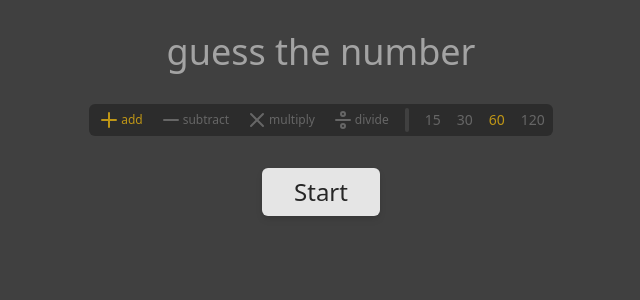
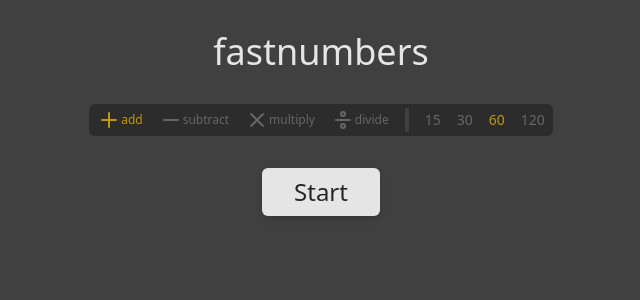
Before and after one commit to codeanish/guess-the-number, a React (Vite) app: page / in a window 1280 px wide. Shown: the top 300 px of the page, without its empty margins (319-959 px from the left). Built offline with nearby package versions, Linux system fonts and the light colour scheme.

Commit message:
Fixing bug and updating readme

```diff
--- a/index.html
+++ b/index.html
@@ -4,7 +4,7 @@
     <meta charset="UTF-8" />
     <link rel="icon" type="image/png" href="/icon.png" />
     <meta name="viewport" content="width=device-width, initial-scale=1.0" />
-    <title>Fast Numbers</title>
+    <title>Fastnumbers</title>
   </head>
   <body>
     <div id="root"></div>
--- a/src/App.tsx
+++ b/src/App.tsx
@@ -172,6 +172,8 @@ function App() {
     setFirstTime(false)
     setSecondsRemaining(selectedTime)
     setScore(0)
+    setCorrectAnswers(0)
+    setIncorrectAnswers(0)
     let operation = GetRandomOperation()
     setOperation(operation)
     GetQuestionNumbers(operation)
@@ -186,7 +188,7 @@ function App() {
 
   return (
     <div className="flex flex-col items-center bg-neutral-700 h-screen space-y-8">
-      <h1 className="self-center text-4xl pt-8 text-neutral-400">guess the number</h1>
+      <h1 className="self-center text-4xl pt-8 text-neutral-200">fastnumbers</h1>
       <ConfiguratorBar selectedTime={selectedTime} setSelectedTime={setSelectedTime}
         addActive={addActive} toggleAddActive={setAddActive}
         minusActive={minusActive} toggleMinusActive={setMinusActive}
```
Also changed, not shown: 1 other file (tests, documents, lock files or other folders).
